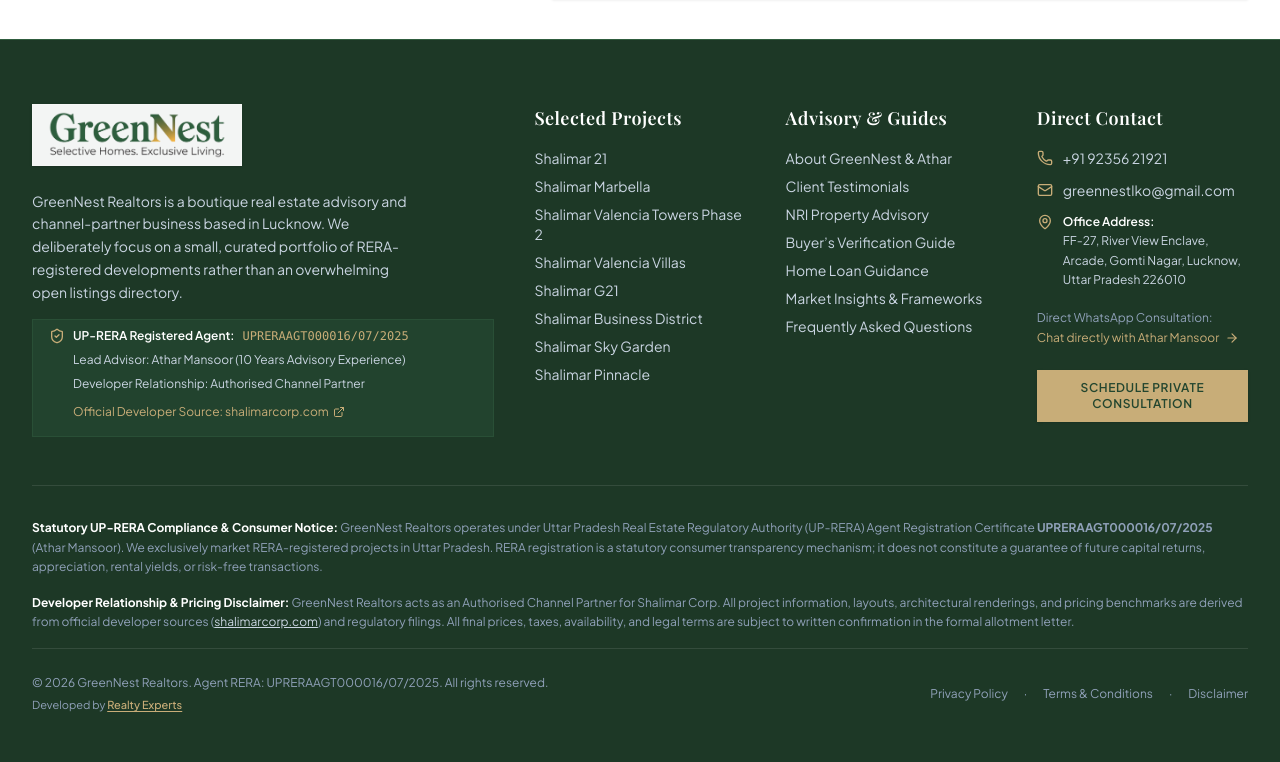
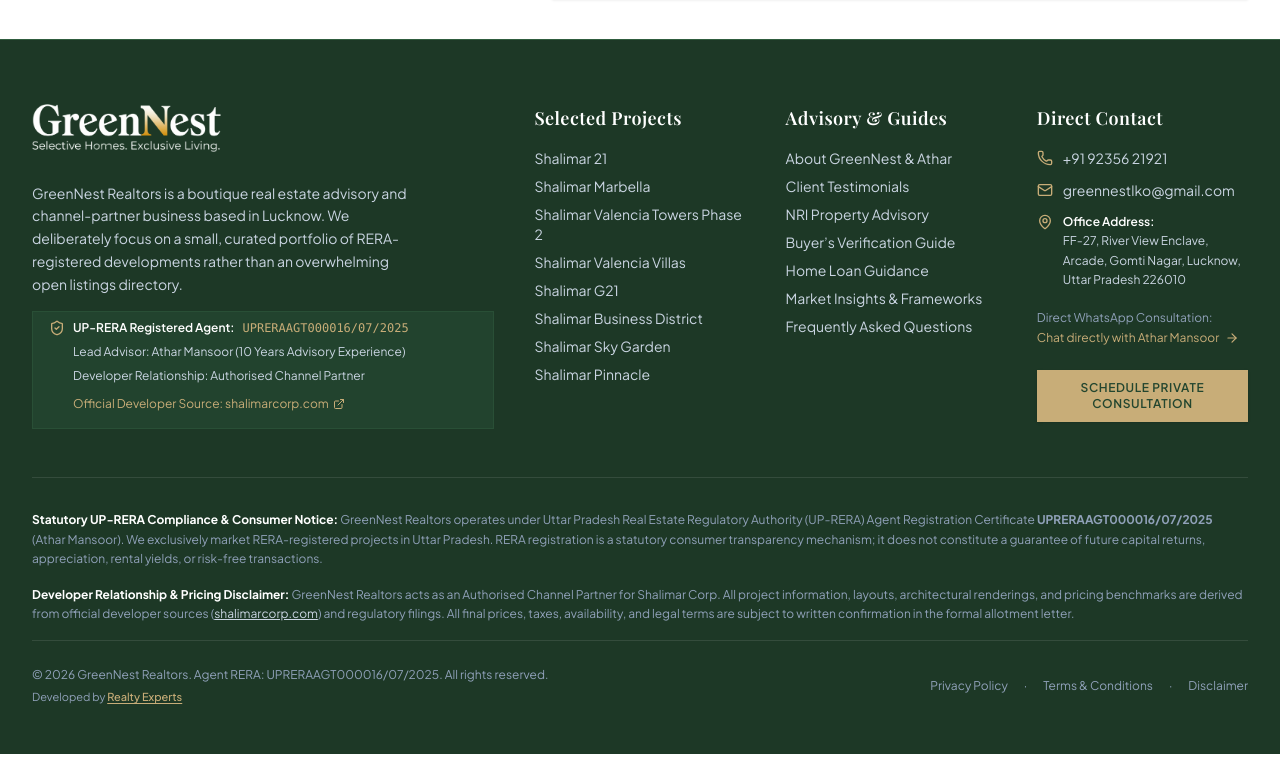
Before and after one commit to thepawanrai/RR_GreenNestV1, a React (Vite) app: page / in a window 1280 px wide. Shown: the part 9878-10640 px from the top of the page. Built offline with nearby package versions, Linux system fonts and the light colour scheme; a web font is replaced by a local one.

Commit message:
refactor(ui): update branding and footer logo handling
Update BrandLogo to conditionally use specific assets based on theme and background context. Add interactive navigation to the footer logo and update brand assets.

```diff
--- a/src/components/common/BrandLogo.tsx
+++ b/src/components/common/BrandLogo.tsx
@@ -17,28 +17,28 @@
   // Responsive image dimensions based on size prop
   const heightClasses = {
     sm: 'h-8 sm:h-9',
-    md: 'h-10 sm:h-12',
+    md: 'h-11 sm:h-12',
     lg: 'h-14 sm:h-16',
   }[size];
 
+  // For dark backgrounds (such as the Footer section), use the dedicated white transparent footer logo
   if (!isLight) {
     return (
       <div className={`inline-flex items-center select-none ${className}`}>
-        <div className="bg-white/95 backdrop-blur-sm px-3.5 py-1.5 border border-white/20 shadow-sm hover:bg-white transition-colors">
         <img
-            src="/images/greennest-logo-trimmed.png"
+          src="/images/greennest-footer-logo.png"
           alt="GreenNest Realtors - Selective Homes. Exclusive Living."
           className={`${heightClasses} w-auto object-contain block`}
-            loading="eager"
+          loading="lazy"
           onError={(e) => {
-              e.currentTarget.src = '/images/greennest-logo.png';
+            e.currentTarget.src = '/images/greennest-logo-trimmed.png';
           }}
         />
-        </div>
       </div>
     );
   }
 
+  // For light backgrounds (Header, Navigation, modals), use the primary main logo
   return (
     <div className={`inline-flex items-center select-none ${className}`}>
       <img
--- a/src/components/common/Footer.tsx
+++ b/src/components/common/Footer.tsx
@@ -15,7 +15,13 @@
         <div className="grid grid-cols-1 md:grid-cols-2 lg:grid-cols-5 gap-10 pb-12 border-b border-white/10">
           {/* Brand & Advisor Bio */}
           <div className="lg:col-span-2 space-y-4">
-            <BrandLogo size="md" theme="dark" />
+            <button
+              onClick={() => onNavigate('/')}
+              className="focus:outline-none text-left cursor-pointer transition-opacity hover:opacity-90 block"
+              aria-label="GreenNest Realtors Home"
+            >
+              <BrandLogo size="md" theme="dark" />
+            </button>
 
             <p className="text-sm text-slate-300 leading-relaxed max-w-sm pt-2">
               GreenNest Realtors is a boutique real estate advisory and channel-partner business based in Lucknow. We deliberately focus on a small, curated portfolio of RERA-registered developments rather than an overwhelming open listings directory.
```
Also changed, not shown: public/images/greennest-footer-logo-full.png (added), public/images/greennest-footer-logo.png (added). Lines whose indentation alone changed are shown as unchanged.
